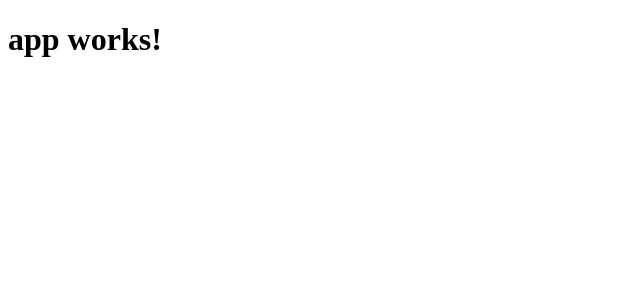
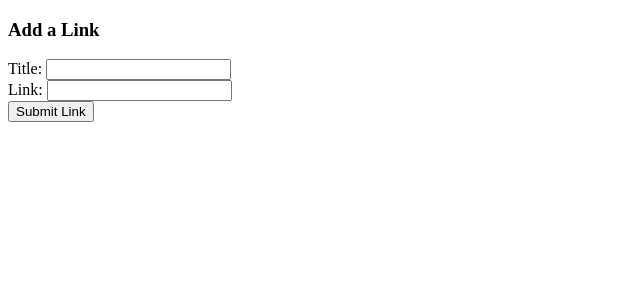
Before and after one commit to Knighton910/angular2_reddit, an Angular app: page / in a window 1280 px wide. Shown: the top 300 px of the page, without its empty margins (0-640 px from the left). Built offline with nearby package versions, Linux system fonts and the light colour scheme.

Commit message:
adding interaction: addArticle func

```diff
--- a/src/app/app.component.html
+++ b/src/app/app.component.html
@@ -1,3 +1,20 @@
-<h1>
-  {{title}}
-</h1>
+<form class='ui large form segment'>
+  <h3 class='ui header'>Add a Link </h3>
+
+  <div class='field'>
+    <label for='title'>Title: </label>
+    <input name = 'title' #newtitle>
+  </div>
+
+  <div class='field'>
+    <label for ='link'>Link: </label>
+    <input name='link' #newlink>
+  </div>
+
+  <!-- button functionality -->
+  <button (click)='addArticle(newtitle, newlink)'
+                    class='ui positive right floated button'>
+        Submit Link
+  </button>
+
+</form>
--- a/src/app/app.component.ts
+++ b/src/app/app.component.ts
@@ -6,5 +6,8 @@ import { Component } from '@angular/core';
   styleUrls: ['./app.component.css']
 })
 export class AppComponent {
-  title = 'app works!';
+  addArticle(title: HTMLInputElement, link: HTMLInputElement): boolean {
+    console.log(`Adding article title: ${title.value} and link: ${link.value}`)
+    return false
+  }
 }
```
